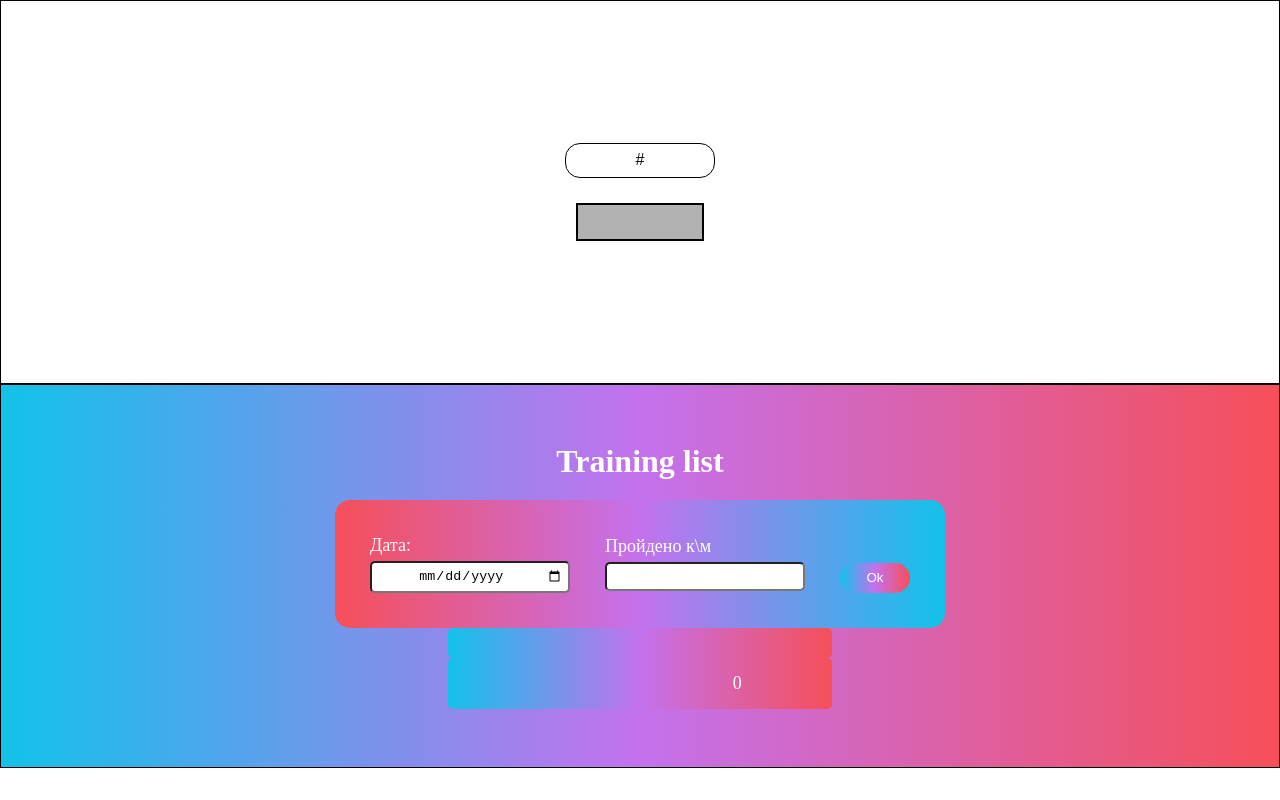
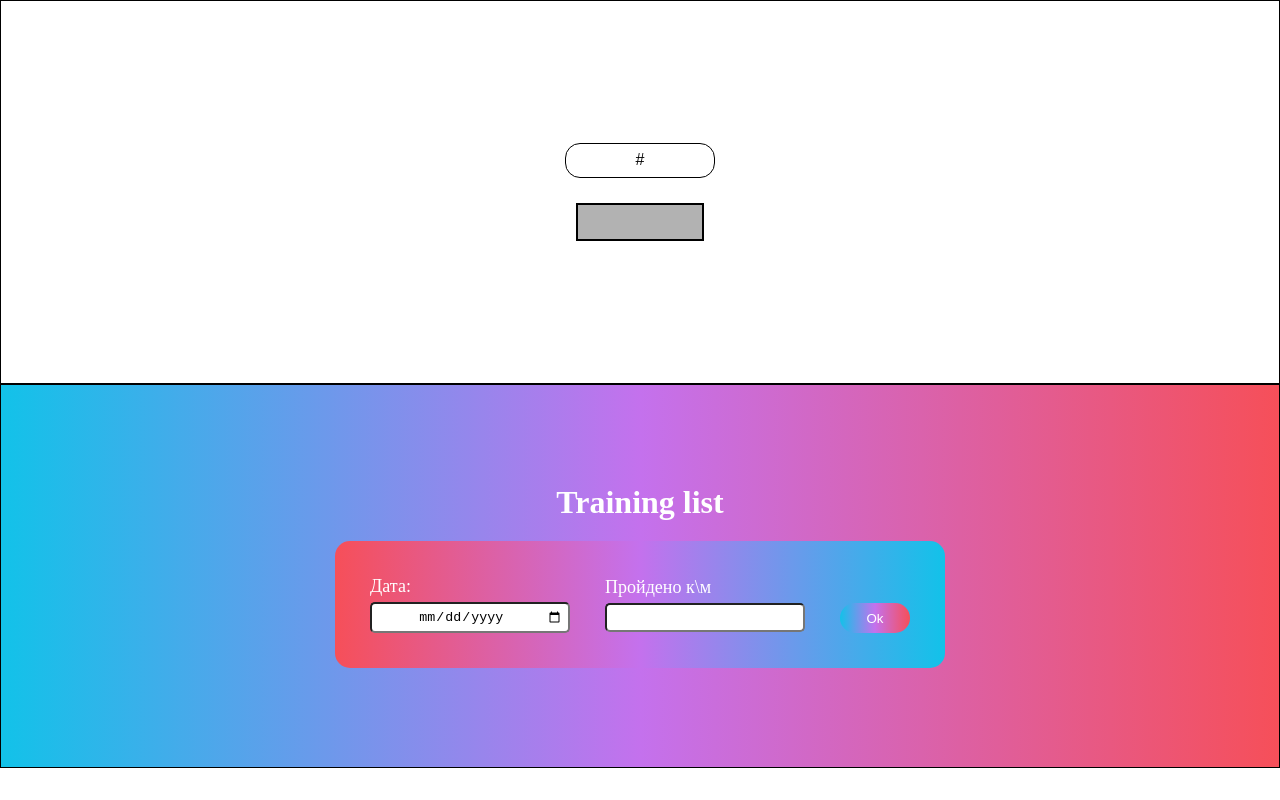
Before and after one commit to VetrovTimur/ra16-forms, a React (Vite) app: page / in a window 1280 px wide. Built offline with nearby package versions, Linux system fonts and the light colour scheme.

Commit message:
mod trainingAcc, Todo

```diff
--- a/src/components/Trainging/Todo.jsx
+++ b/src/components/Trainging/Todo.jsx
@@ -1,22 +1,26 @@
+export const Todo = (props) => {
+    const {todos} = props;
+    let arrTest = [];
+
+    if(todos.length !== 0) {
+        todos.map(el => (
+            arrTest.push(el)
+        ));
 
 
-export const Todo = (props) => {
-   const {todos, idTest} = props;
+        arrTest = arrTest.sort(function(a, b) {
+            if ( +(a.id.split('-').join('')) > +(b.id.split('-').join('')) ) return -1;
+        })
 
-    let arrFilterNo = todos.filter(todo => todo.id !== idTest.id);
-    let arrRez = {
-        id: '',
-        distance: 0
-    };
 
-    arrRez.id = idTest.id;
-    arrRez.distance = todos.filter(todo => todo.id == idTest.id).map(arr => arr.distance).reduce((acc, el) => acc + el, 0)
-    arrFilterNo.push(arrRez);
+    }
 
-  return (
+    console.log(arrTest);
+
+    return (
     <div>
         {
-            arrFilterNo.map((arr, index) => (
+            arrTest.map((arr, index) => (
                 <div key={index} className="boxContentTraining">
                     <div className="boxDate">
                         {arr.id}
@@ -28,5 +32,5 @@ export const Todo = (props) => {
             ))
         }
     </div>
-  )
+    )
 }
--- a/src/components/Trainging/TrainingAccount.jsx
+++ b/src/components/Trainging/TrainingAccount.jsx
@@ -4,26 +4,22 @@ import { Todo } from "./Todo";
 
 
 export const TrainingAccount = () => {
-  const [todos, setTodos] = useState([
-    {
-      id: '',
-      distance: [],
-      done: false
-    }
-  ]);
-  let [idTest, setIdTest] = useState({});
+  const [todos, setTodos] = useState([]);
+
+  const putTodo = (value, date) => {
+    setTodos([...todos, {id: date, distance: +(value)}]);
+
+  }
 
 
-  const putTodo = (value, date, idTest) => {
-    setTodos([...todos, {id: date, distance: +(value), done: false}]);
-    setIdTest(idTest = {id: date});
-  }
+
+
 
   return (
       <div className='containerTraining'>
         <h1 className='title'>Training list</h1>
         <Form  putTodo={putTodo} />
-        <Todo todos={todos} idTest={idTest}/>
+        <Todo todos={todos}/>
       </div>
   )
 }
```
